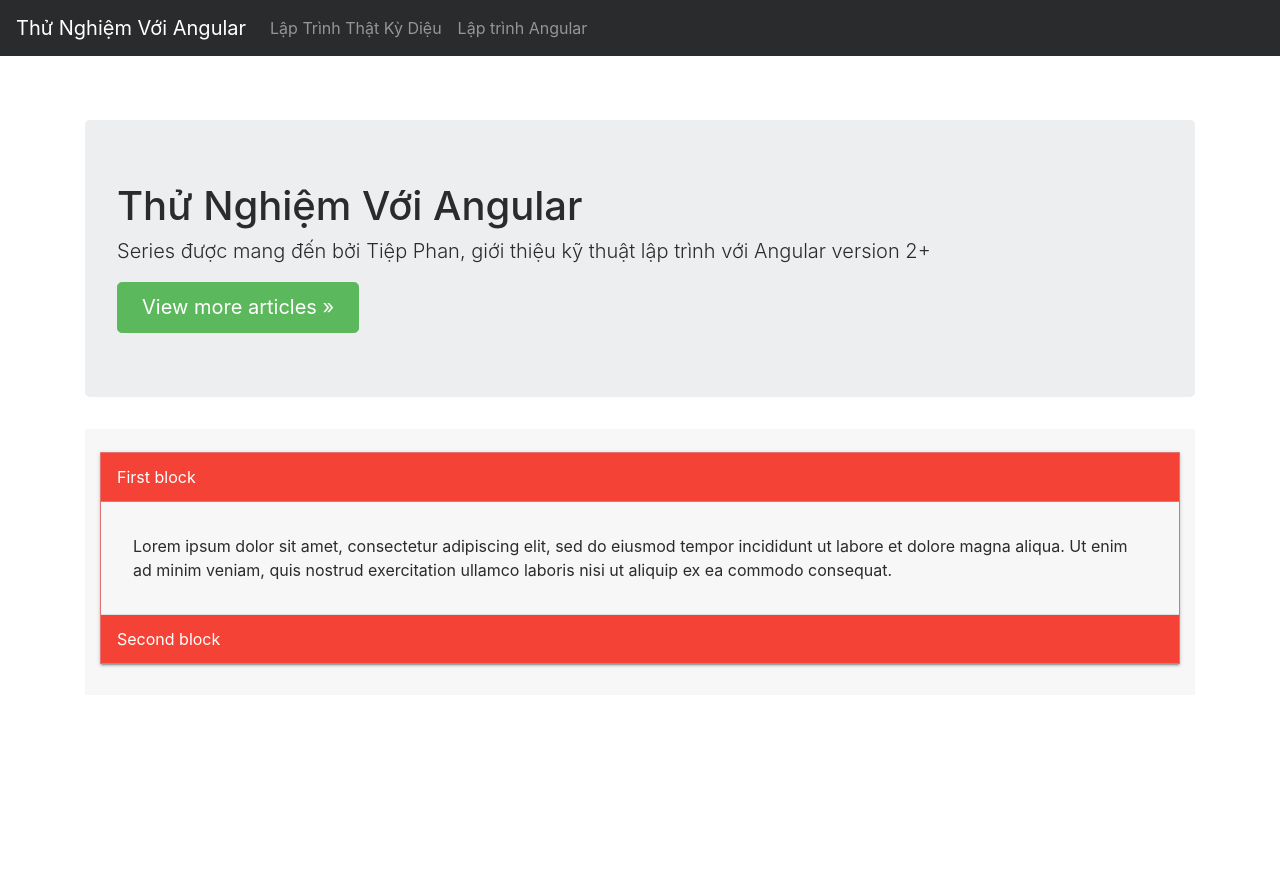
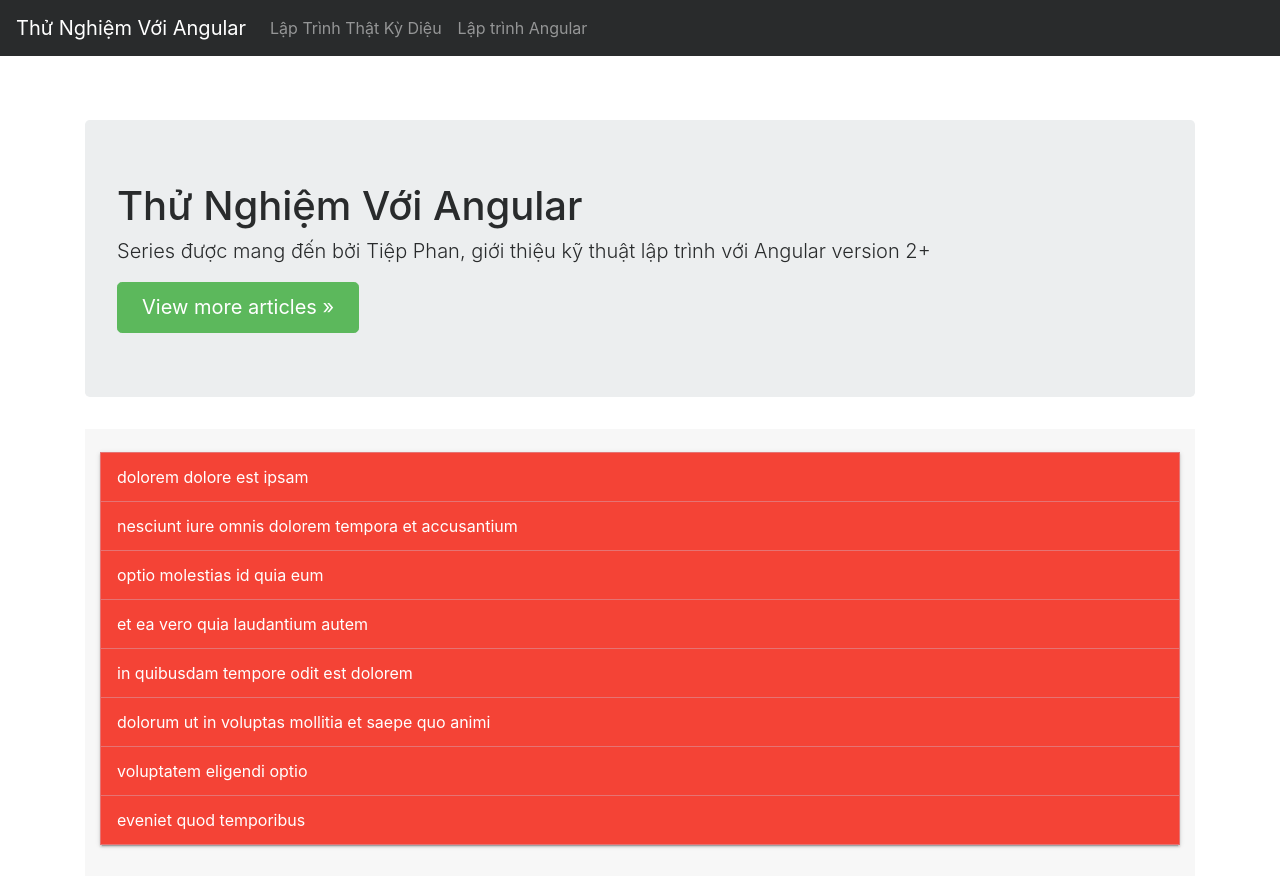
Before and after one commit to Junreturn1982/Angular2_basic, an Angular app in the folder 02demo/client/: page / in a window 1280 px wide. Before the commit the page ends 800 px from the top, so only its background shows below. Built offline with nearby package versions, Linux system fonts and the light colour scheme.

Commit message:
lession-14 services

```diff
--- a/02demo/client/src/app/app.component.html
+++ b/02demo/client/src/app/app.component.html
@@ -31,13 +31,11 @@
   <div class="tp-app__content">
     <div>
       <tp-collapse-group [multiple]="false">
-        <tp-collapse [title]="'First block'" [selected]="true">
-          <span>Lorem ipsum dolor sit amet, consectetur adipiscing elit, sed do eiusmod tempor incididunt ut labore et dolore magna aliqua. Ut enim ad minim veniam,
-            quis nostrud exercitation ullamco laboris nisi ut aliquip ex ea commodo consequat. </span>
-        </tp-collapse>
-          <tp-collapse [title]="'Second block'" [selected]="false">
-          <span>Lorem ipsum dolor sit amet, consectetur adipiscing elit, sed do eiusmod tempor incididunt ut labore et dolore magna aliqua. Ut enim ad minim veniam,
-            quis nostrud exercitation ullamco laboris nisi ut aliquip ex ea commodo consequat. </span>
+         <tp-collapse
+          *ngFor="let post of posts" [title]="post.title" [selected]="false">
+          <div>
+            {{ post.body }}
+          </div>
         </tp-collapse>
       </tp-collapse-group>
     </div>
--- a/02demo/client/src/app/app.component.ts
+++ b/02demo/client/src/app/app.component.ts
@@ -1,5 +1,6 @@
-import { Component, ViewChild, ElementRef, AfterViewInit } from '@angular/core';
+import { Component, ViewChild, ElementRef, AfterViewInit, OnInit } from '@angular/core';
 import { SwitchesComponent } from "app/container/switches/switches.component";
+import { POSTS } from "app/services/post";
 
 @Component({
   selector: 'app-root',
@@ -11,7 +12,12 @@
   // `,
   styleUrls: ['./app.component.css']
 })
-export class AppComponent {
-  title = 'app first: Hello Hoang';
+export class AppComponent implements OnInit {
+  posts: any[] = [];
 
+  ngOnInit() {
+    setTimeout(() => {
+      this.posts = POSTS.slice();
+    }, 500);
+  }
 }
--- /dev/null
+++ b/02demo/client/src/app/services/post.ts
@@ -0,0 +1,40 @@
+export const POSTS = [{
+  id: 8,
+  title: "dolorem dolore est ipsam",
+  body: "dignissimos aperiam dolorem qui eum facilis quibusdam animi sint suscipit qui sint possimus cum quaerat magni maiores excepturi ipsam ut commodi dolor voluptatum modi aut vitae"
+},
+{
+  id: 9,
+  title: "nesciunt iure omnis dolorem tempora et accusantium",
+  body: "consectetur animi nesciunt iure dolore enim quia ad veniam autem ut quam aut nobis et est aut quod aut provident voluptas autem voluptas"
+},
+{
+  id: 10,
+  title: "optio molestias id quia eum",
+  body: "quo et expedita modi cum officia vel magni doloribus qui repudiandae vero nisi sit quos veniam quod sed accusamus veritatis error"
+},
+{
+  id: 11,
+  title: "et ea vero quia laudantium autem",
+  body: "delectus reiciendis molestiae occaecati non minima eveniet qui voluptatibus accusamus in eum beatae sit vel qui neque voluptates ut commodi qui incidunt ut animi commodi"
+},
+{
+  id: 12,
+  title: "in quibusdam tempore odit est dolorem",
+  body: "itaque id aut magnam praesentium quia et ea odit et ea voluptas et sapiente quia nihil amet occaecati quia id voluptatem incidunt ea est distinctio odio"
+},
+{
+  id: 13,
+  title: "dolorum ut in voluptas mollitia et saepe quo animi",
+  body: "aut dicta possimus sint mollitia voluptas commodi quo doloremque iste corrupti reiciendis voluptatem eius rerum sit cumque quod eligendi laborum minima perferendis recusandae assumenda consectetur porro architecto ipsum ipsam"
+},
+{
+  id: 14,
+  title: "voluptatem eligendi optio",
+  body: "fuga et accusamus dolorum perferendis illo voluptas non doloremque neque facere ad qui dolorum molestiae beatae sed aut voluptas totam sit illum"
+},
+{
+  id: 15,
+  title: "eveniet quod temporibus",
+  body: "reprehenderit quos placeat velit minima officia dolores impedit repudiandae molestiae nam voluptas recusandae quis delectus officiis harum fugiat vitae"
+}];
```
